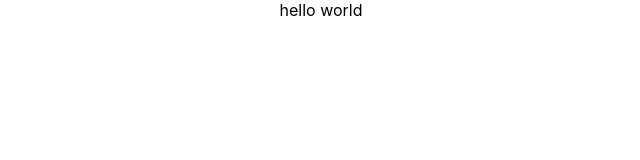
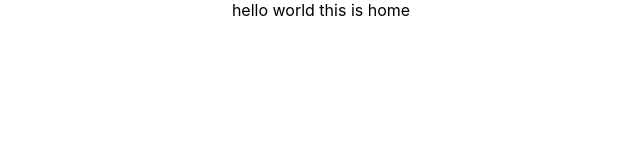
Before and after one commit to david35008/Spotify-MySQL-ORM, a React (Create React App) app in the folder client/: page / in a window 1280 px wide. Shown: the top 160 px of the page, without its empty margins (319-959 px from the left). Built offline with nearby package versions, Linux system fonts and the light colour scheme.

Commit message:
initial router

```diff
--- a/client/package.json
+++ b/client/package.json
@@ -8,6 +8,7 @@
     "@testing-library/user-event": "^7.2.1",
     "react": "^16.13.1",
     "react-dom": "^16.13.1",
+    "react-router-dom": "^5.2.0",
     "react-scripts": "3.4.3"
   },
   "scripts": {
--- a/client/src/App.js
+++ b/client/src/App.js
@@ -1,10 +1,20 @@
 import React from 'react';
+import { BrowserRouter as Router, Route, } from 'react-router-dom';
+import Home from './components/Home/Home';
+import Albums from './components/Albums/Albums';
+import Artists from './components/Artists/Artists';
+import Playlists from './components/Playlists/Playlists';
 import './App.css';
 
 function App() {
   return (
     <div className="App">
-      hello world
+      <Router>
+        <Route path="/" exact component={Home} />
+        <Route path="/Albums" exact component={Albums} />
+        <Route path="/Artists" exact component={Artists} />
+        <Route path="/Playlists" exact component={Playlists} />
+      </Router>
     </div>
   );
 }
--- /dev/null
+++ b/client/src/components/Albums/Albums.js
@@ -0,0 +1,14 @@
+import React from 'react';
+import './Albums.css';
+
+function Albums(params) {
+
+    return (
+        <div>
+            Albums
+        </div>
+    )
+
+}
+
+export default Albums;
--- /dev/null
+++ b/client/src/components/Artists/Artists.js
@@ -0,0 +1,13 @@
+import React from 'react';
+import './Artists.css';
+
+function Artists(params) {
+
+    return (
+        <div>
+            Artists
+        </div>
+    )
+}
+
+export default Artists;
--- /dev/null
+++ b/client/src/components/Home/Home.js
@@ -0,0 +1,13 @@
+import React from 'react';
+import './Home.css';
+
+function Home(params) {
+
+    return (
+        <div>
+            hello world this is home
+        </div>
+    )
+}
+
+export default Home;
--- /dev/null
+++ b/client/src/components/Playlists/Playlists.js
@@ -0,0 +1,13 @@
+import React from 'react';
+import './Playlists.css';
+
+function Playlists(params) {
+
+    return (
+        <div>
+            Playlists
+        </div>
+    )
+}
+
+export default Playlists;
```
Also changed, not shown: client/src/components/Albums/Albums.css (added), client/src/components/Artists/Artists.css (added), client/src/components/Home/Home.css (added), client/src/components/Playlists/Playlists.css (added), 1 other file (tests, documents, lock files or other folders).
